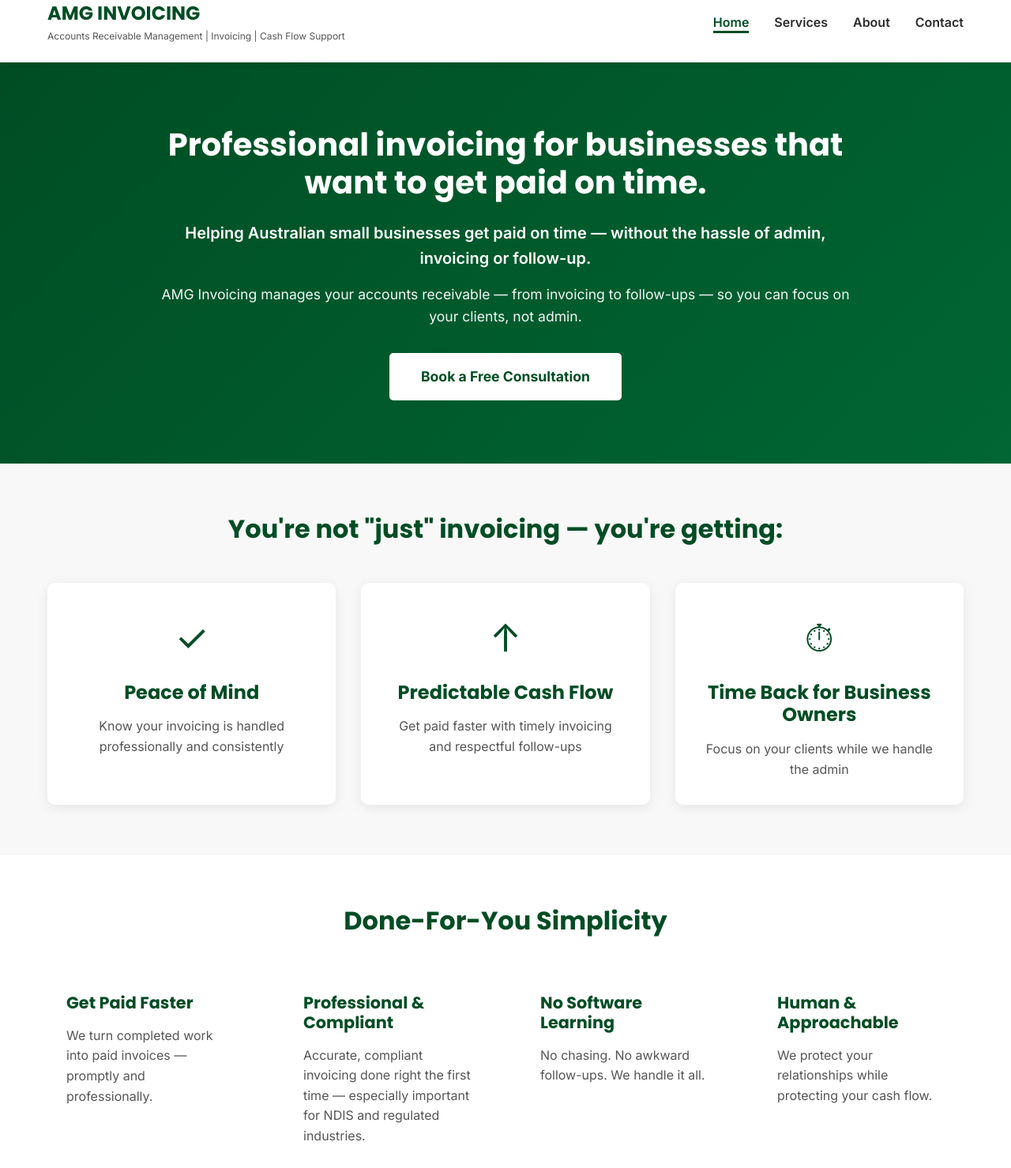
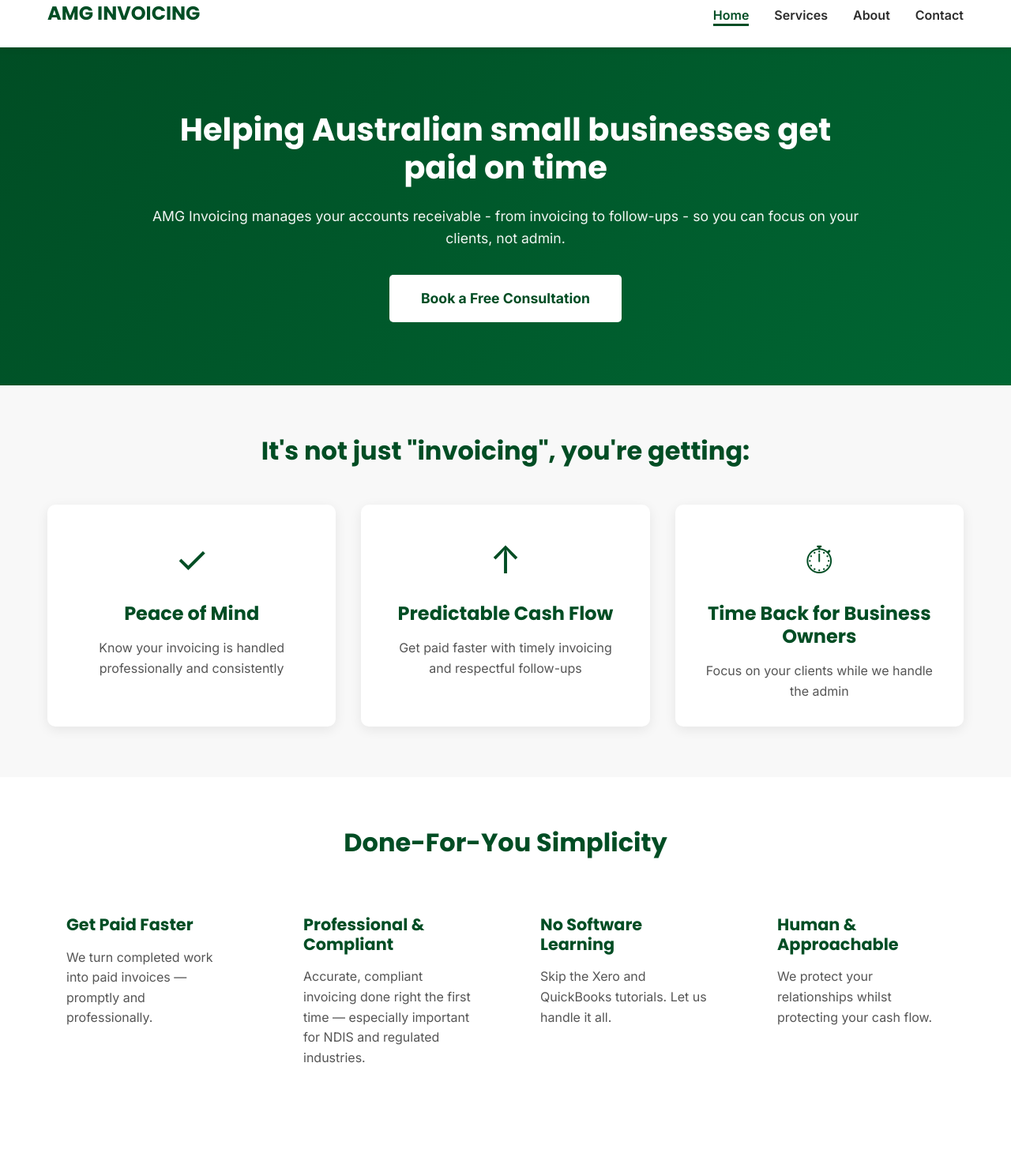
Before and after one commit to alyssagiuliano/amginvoicing, a plain HTML site: page index.html in a window 1280 px wide. Shown: the part 21-1500 px from the top of the page at 79% size. Drawn offline with Linux system fonts and the light colour scheme.

Commit message:
Update index.html

```diff
--- a/index.html
+++ b/index.html
@@ -4,11 +4,12 @@
     <meta charset="UTF-8">
     <meta name="viewport" content="width=device-width, initial-scale=1.0">
     <meta name="description" content="AMG Invoicing - Professional invoicing and accounts receivable management for Australian small businesses. Get paid on time without the hassle.">
-    <title>AMG Invoicing | Professional Invoicing & Accounts Receivable Management</title>
+    <title>AMG Invoicing</title>
+    <link rel="icon" type="image/jpg" href="amginvoicing.jpg">
     <link rel="preconnect" href="https://fonts.googleapis.com">
     <link rel="preconnect" href="https://fonts.gstatic.com" crossorigin>
     <link href="https://fonts.googleapis.com/css2?family=Inter:wght@400;600;700&family=Poppins:wght@600;700&display=swap" rel="stylesheet">
-    <link rel="stylesheet" href="styles.css">
+    <link rel="stylesheet" href="styles.css?v=2">
 </head>
 <body>
     <!-- Header -->
@@ -18,7 +19,6 @@
                 <div class="logo">
                     <a href="index.html" style="text-decoration: none; color: inherit;">
                         <h1>AMG INVOICING</h1>
-                        <p class="logo-tagline">Accounts Receivable Management | Invoicing | Cash Flow Support</p>
                     </a>
                 </div>
                 <ul class="nav-links">
@@ -35,9 +35,8 @@
     <section class="hero">
         <div class="container">
             <div class="hero-content">
-                <h2 class="hero-title">Professional invoicing for businesses that want to get paid on time.</h2>
-                <p class="hero-subtitle">Helping Australian small businesses get paid on time — without the hassle of admin, invoicing or follow-up.</p>
-                <p class="hero-description">AMG Invoicing manages your accounts receivable — from invoicing to follow-ups — so you can focus on your clients, not admin.</p>
+                <h2 class="hero-title">Helping Australian small businesses get paid on time</h2>
+                <p class="hero-description">AMG Invoicing manages your accounts receivable - from invoicing to follow-ups - so you can focus on your clients, not admin.</p>
                 <a href="contact.html" class="cta-button">Book a Free Consultation</a>
             </div>
         </div>
@@ -46,7 +45,7 @@
     <!-- Benefits Section -->
     <section class="benefits">
         <div class="container">
-            <h2 class="section-title">You're not "just" invoicing — you're getting:</h2>
+            <h2 class="section-title">It's not just "invoicing", you're getting:</h2>
             <div class="benefits-grid">
                 <div class="benefit-card">
                     <div class="benefit-icon">✓</div>
@@ -82,11 +81,11 @@
                 </div>
                 <div class="pillar">
                     <h3>No Software Learning</h3>
-                    <p>No chasing. No awkward follow-ups. We handle it all.</p>
+                    <p>Skip the Xero and QuickBooks tutorials. Let us handle it all.</p>
                 </div>
                 <div class="pillar">
                     <h3>Human & Approachable</h3>
-                    <p>We protect your relationships while protecting your cash flow.</p>
+                    <p>We protect your relationships whilst protecting your cash flow.</p>
                 </div>
             </div>
         </div>
@@ -121,7 +120,7 @@
                 <div class="preview-card featured-preview">
                     <h3>Professional</h3>
                     <p>For growing businesses and NDIS providers</p>
-                    <span class="preview-badge">Most Popular</span>
+                    <span class="preview-badge">Recommended</span>
                 </div>
                 <div class="preview-card">
                     <h3>Premium</h3>
@@ -136,7 +135,7 @@
     <section class="cta-section">
         <div class="container">
             <h2>Ready to Simplify Your Invoicing?</h2>
-            <p>Let's discuss how AMG Invoicing can help your business get paid on time—without the stress.</p>
+            <p>Let's discuss how AMG Invoicing can help your business get paid on time — without the stress.</p>
             <a href="contact.html" class="cta-button">Get In Touch</a>
         </div>
     </section>
@@ -147,7 +146,7 @@
             <div class="footer-content">
                 <div class="footer-brand">
                     <h3>AMG INVOICING</h3>
-                    <p>The steady hand behind your cash flow</p>
+                    <p>Helping Australian small businesses get paid on time</p>
                 </div>
                 <div class="footer-links">
                     <a href="index.html">Home</a>
```
